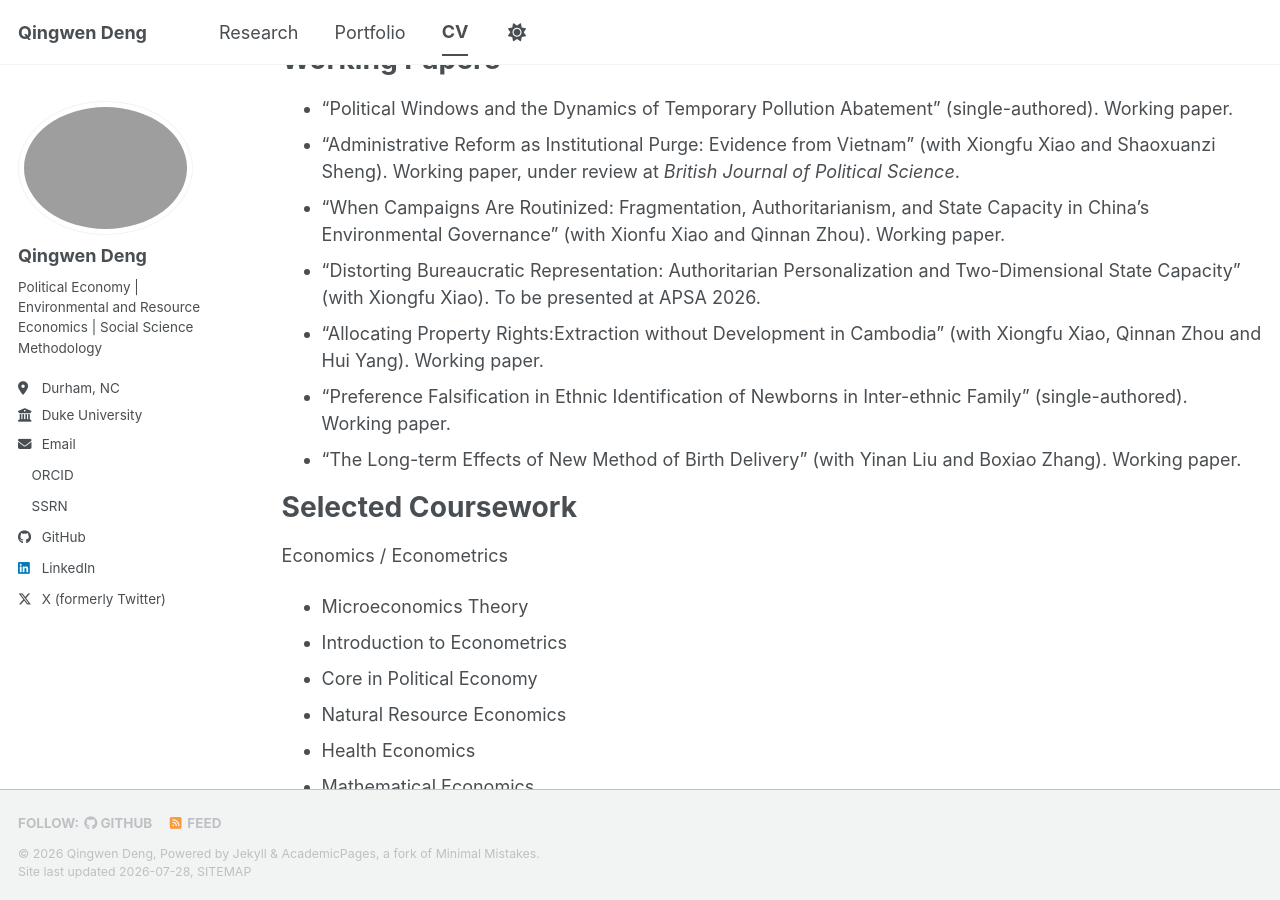
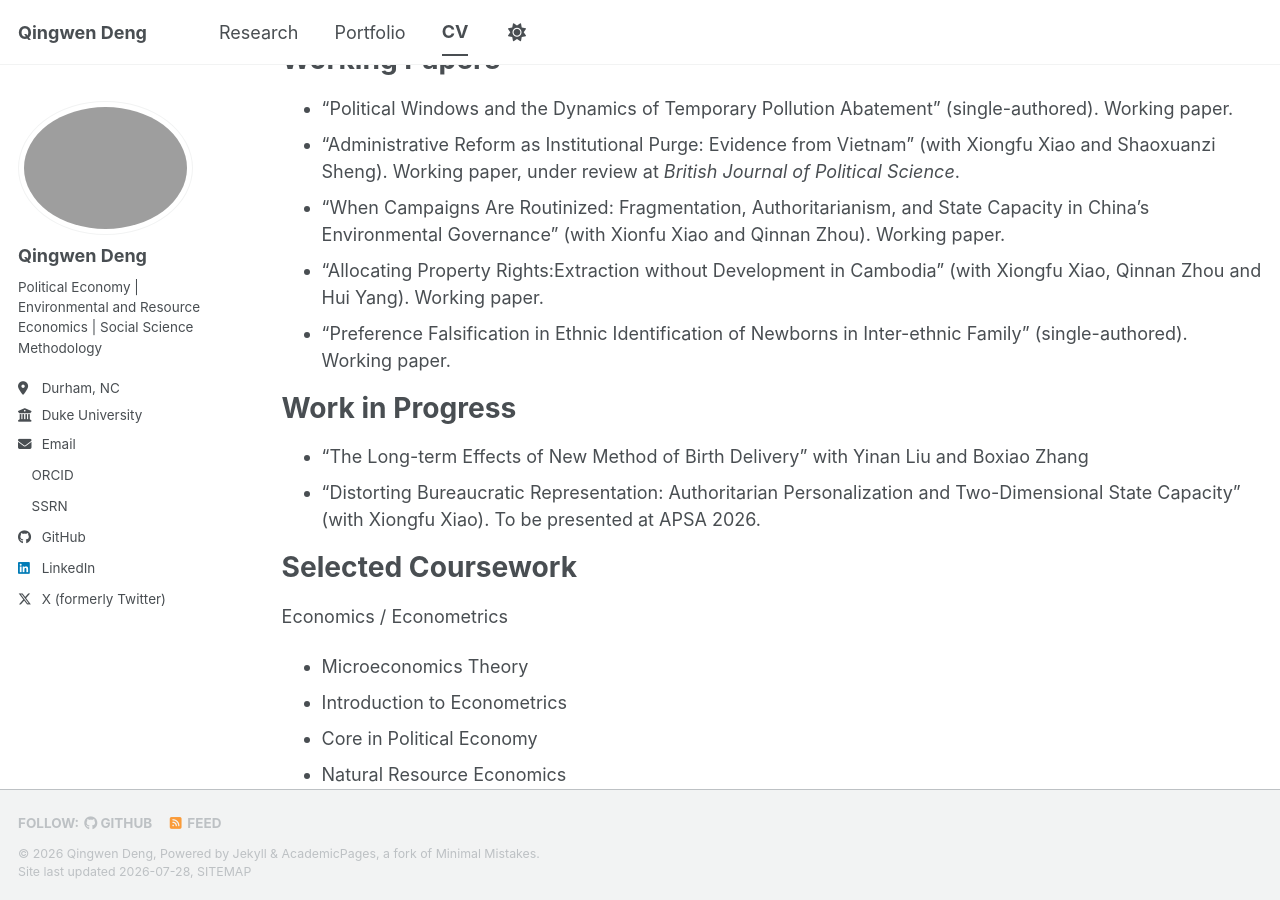
Before and after one commit to QingwenDeng0920/qingwendeng.github.io, a Jekyll site: the page built from _pages/cv.md, in a window 1280 px wide and 900 px high, scrolled down 789 px. Built offline with Jekyll 4.4.1, drawn with Linux system fonts in a browser that asks for light colours; a style sheet for code colours, icons or effects is not loaded.

Commit message:
Reorganize working papers into 'Work in Progress' section
Moved two working papers to 'Work in Progress' section and updated their formatting.

```diff
--- a/_pages/cv.md
+++ b/_pages/cv.md
@@ -34,10 +34,13 @@ Working Papers
 * "Political Windows and the Dynamics of Temporary Pollution Abatement" (single-authored). Working paper.
 * "Administrative Reform as Institutional Purge: Evidence from Vietnam" (with Xiongfu Xiao and Shaoxuanzi Sheng). Working paper, under review at *British Journal of Political Science*.
 * "When Campaigns Are Routinized: Fragmentation, Authoritarianism, and State Capacity in China's Environmental Governance" (with Xionfu Xiao and Qinnan Zhou). Working paper.
-* "Distorting Bureaucratic Representation: Authoritarian Personalization and Two-Dimensional State Capacity" (with Xiongfu Xiao). To be presented at APSA 2026.
 * "Allocating Property Rights:Extraction without Development in Cambodia" (with Xiongfu Xiao, Qinnan Zhou and Hui Yang). Working paper.
 * "Preference Falsification in Ethnic Identification of Newborns in Inter-ethnic Family" (single-authored). Working paper.
-* "The Long-term Effects of New Method of Birth Delivery" (with Yinan Liu and Boxiao Zhang). Working paper.
+
+Work in Progress
+======
+* "The Long-term Effects of New Method of Birth Delivery" with Yinan Liu and Boxiao Zhang
+* "Distorting Bureaucratic Representation: Authoritarian Personalization and Two-Dimensional State Capacity" (with Xiongfu Xiao). To be presented at APSA 2026.
 
 
 Selected Coursework
```
